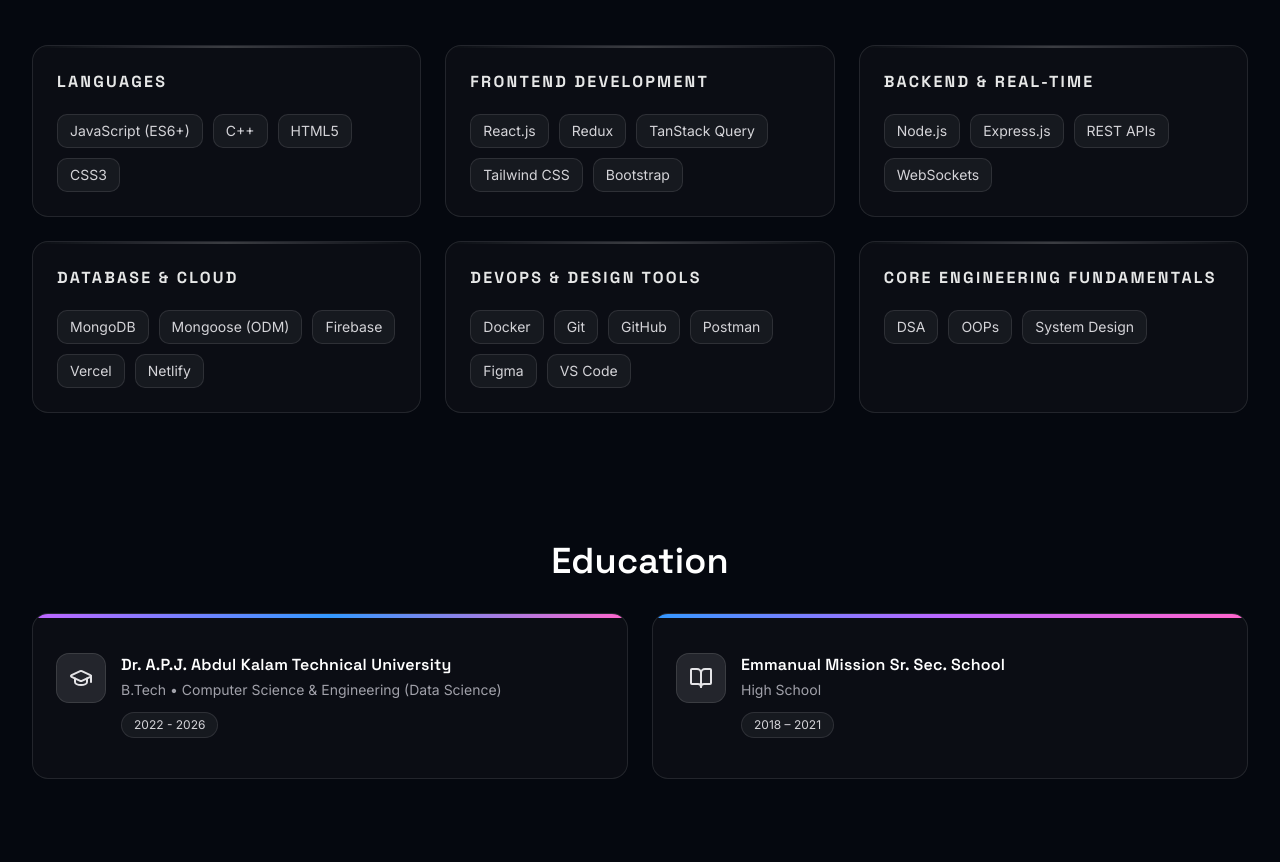
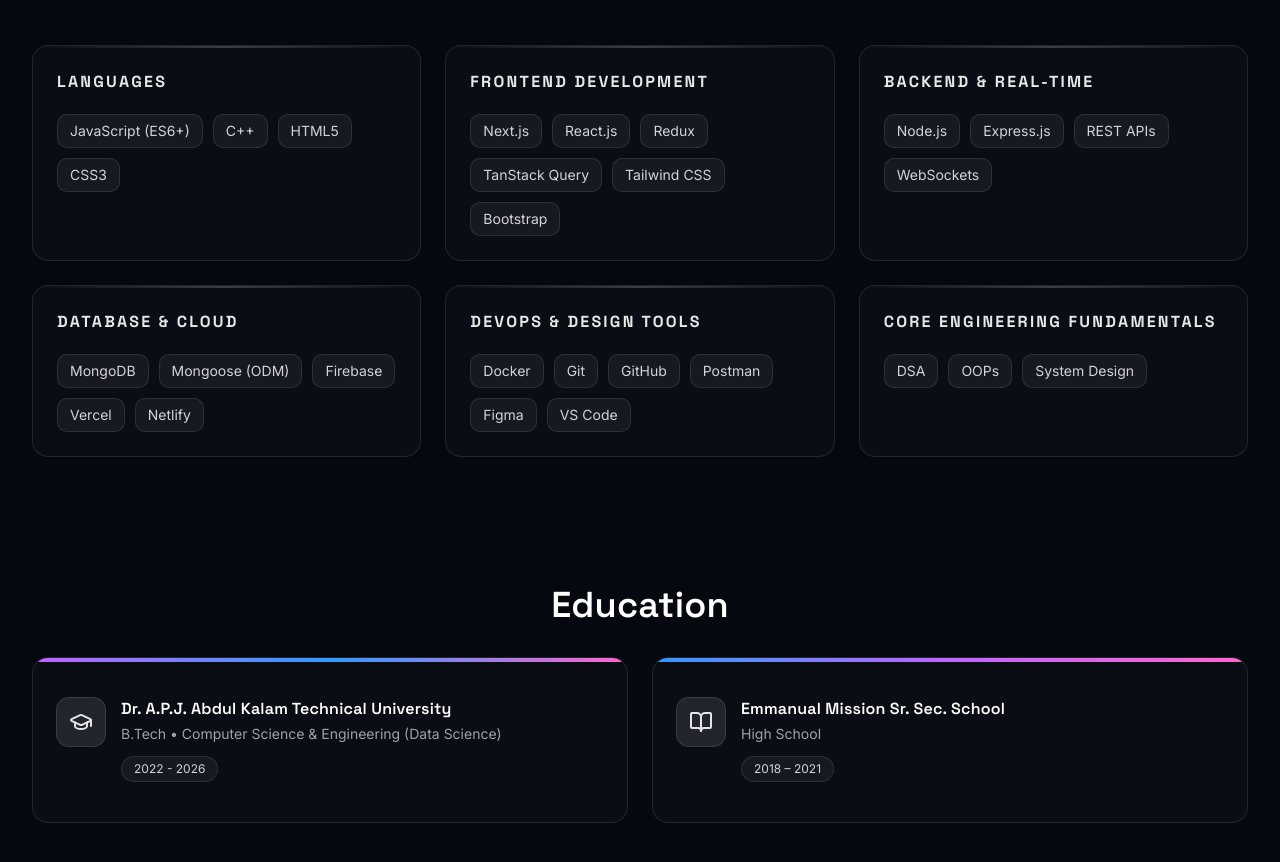
Before and after one commit to priyanshusc/Portfolio, a React (Vite) app: page / in a window 1280 px wide. Shown: the part 1853-2715 px from the top of the page. Built offline with nearby package versions, Linux system fonts and the light colour scheme.

Commit message:
Add Next.js to frontend development skills

```diff
--- a/client/pages/Index.tsx
+++ b/client/pages/Index.tsx
@@ -501,7 +501,7 @@
   },
   {
     title: "FRONTEND DEVELOPMENT",
-    skills: ["React.js", "Redux", "TanStack Query", "Tailwind CSS", "Bootstrap"],
+    skills: ["Next.js", "React.js", "Redux", "TanStack Query", "Tailwind CSS", "Bootstrap"],
   },
   {
     title: "BACKEND & REAL-TIME",
```
